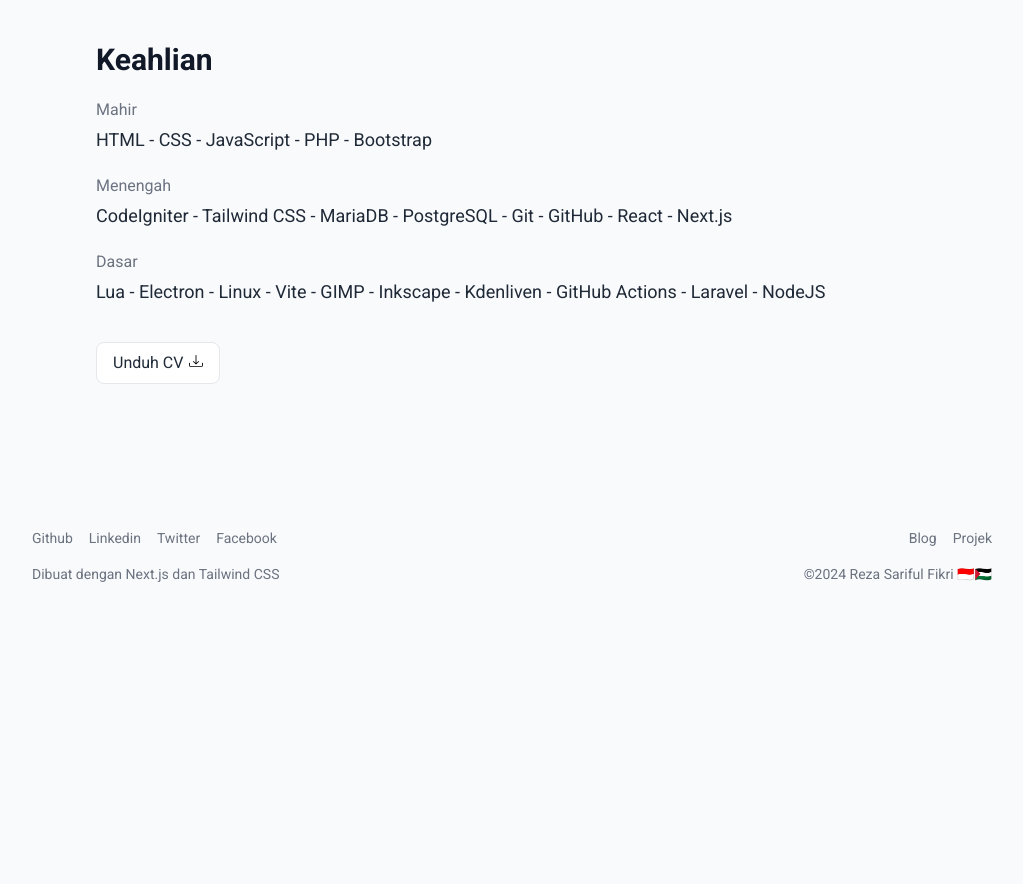
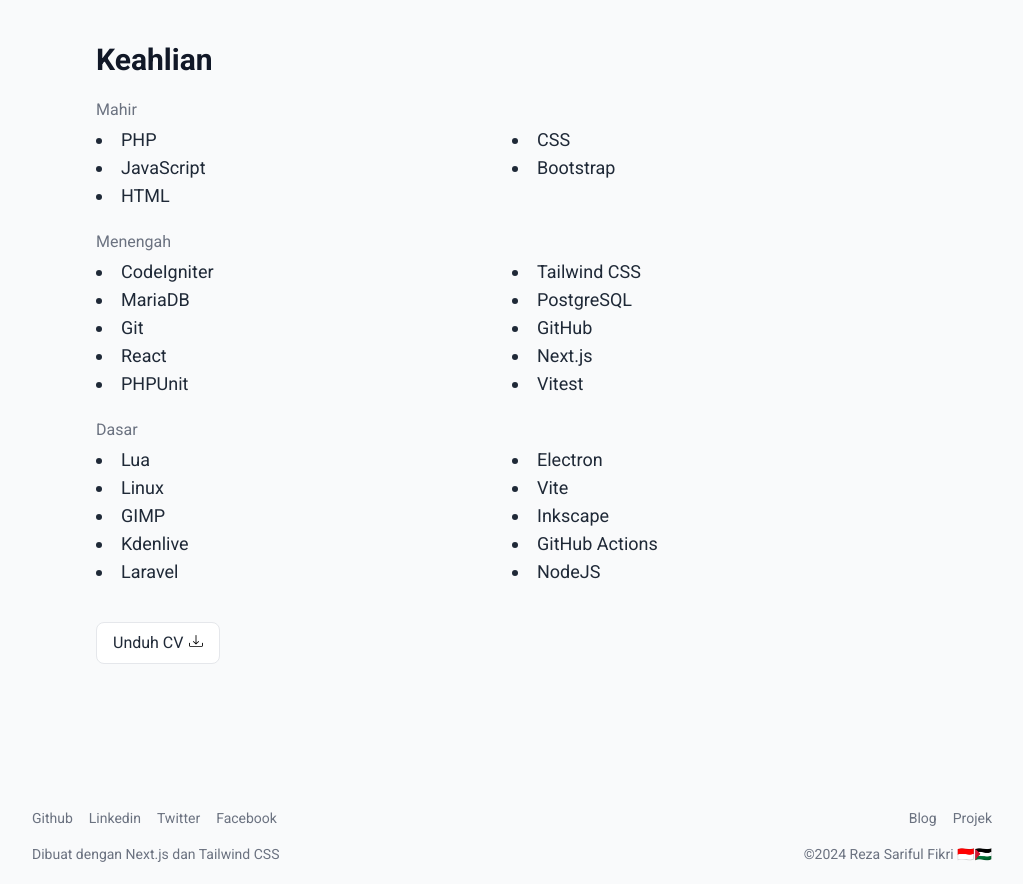
Before and after one commit to rezafikkri/rezafikkri.github.io, a Next.js app: page /about in a window 1280 px wide. Shown: the part 831-1715 px from the top of the page, without its empty margins (128-1151 px from the left). Before the commit the page ends 1435 px from the top, so only its background shows below. Built offline with nearby package versions, Linux system fonts and the light colour scheme.

Commit message:
feat: update skills style and rename cv filename

```diff
--- a/components/about/skill.jsx
+++ b/components/about/skill.jsx
@@ -5,15 +5,43 @@
     <section className="mt-10 text-gray-800">
       <h2 className="text-3xl font-bold text-gray-900">Keahlian</h2>
       <h3 className="text-gray-500 mt-5">Mahir</h3>
-      <p className="mt-1 text-lg">HTML - CSS - JavaScript - PHP - Bootstrap</p>
+      <ul className="mt-1 text-lg grid sm:grid-cols-2 list-inside list-disc">
+        <li>PHP</li>
+        <li>CSS</li>
+        <li>JavaScript</li>
+        <li>Bootstrap</li>
+        <li>HTML</li>
+      </ul>
 
       <h3 className="text-gray-500 mt-5">Menengah</h3>
-      <p className="mt-1 text-lg">CodeIgniter - Tailwind CSS - MariaDB - PostgreSQL - Git - GitHub - React - Next.js</p>
+      <ul className="mt-1 text-lg grid sm:grid-cols-2 list-inside list-disc">
+        <li>CodeIgniter</li>
+        <li>Tailwind CSS</li>
+        <li>MariaDB</li>
+        <li>PostgreSQL</li>
+        <li>Git</li>
+        <li>GitHub</li>
+        <li>React</li>
+        <li>Next.js</li>
+        <li>PHPUnit</li>
+        <li>Vitest</li>
+      </ul>
 
       <h3 className="text-gray-500 mt-5">Dasar</h3>
-      <p className="mt-1 text-lg">Lua - Electron - Linux - Vite - GIMP - Inkscape - Kdenliven - GitHub Actions - Laravel - NodeJS</p>
+      <ul className="mt-1 text-lg grid sm:grid-cols-2 list-inside list-disc">
+        <li>Lua</li>
+        <li>Electron</li>
+        <li>Linux</li>
+        <li>Vite</li>
+        <li>GIMP</li>
+        <li>Inkscape</li>
+        <li>Kdenlive</li>
+        <li>GitHub Actions</li>
+        <li>Laravel</li>
+        <li>NodeJS</li>
+      </ul>
 
-      <Link href="/CV Reza SF.pdf" download target="_blank" className="mt-9 inline-block no-underline bg-white hover:bg-gray-100 border border-gray-200 px-4 py-2 rounded-lg">
+      <Link href="/CV-Reza-Sariful-Fikri.pdf" download target="_blank" className="mt-9 inline-block no-underline bg-white hover:bg-gray-100 border border-gray-200 px-4 py-2 rounded-lg">
         <span className="mr-1.5">Unduh CV</span>
         <svg className="inline-block align-baseline" xmlns="http://www.w3.org/2000/svg" width="14" height="14" viewBox="0 0 16 16"><path d="M.5 9.9a.5.5 0 0 1 .5.5v2.5a1 1 0 0 0 1 1h12a1 1 0 0 0 1-1v-2.5a.5.5 0 0 1 1 0v2.5a2 2 0 0 1-2 2H2a2 2 0 0 1-2-2v-2.5a.5.5 0 0 1 .5-.5z"/><path d="M7.646 11.854a.5.5 0 0 0 .708 0l3-3a.5.5 0 0 0-.708-.708L8.5 10.293V1.5a.5.5 0 0 0-1 0v8.793L5.354 8.146a.5.5 0 1 0-.708.708l3 3z"/></svg>
       </Link>
```
Also changed, not shown: 1 other file (tests, documents, lock files or other folders).
